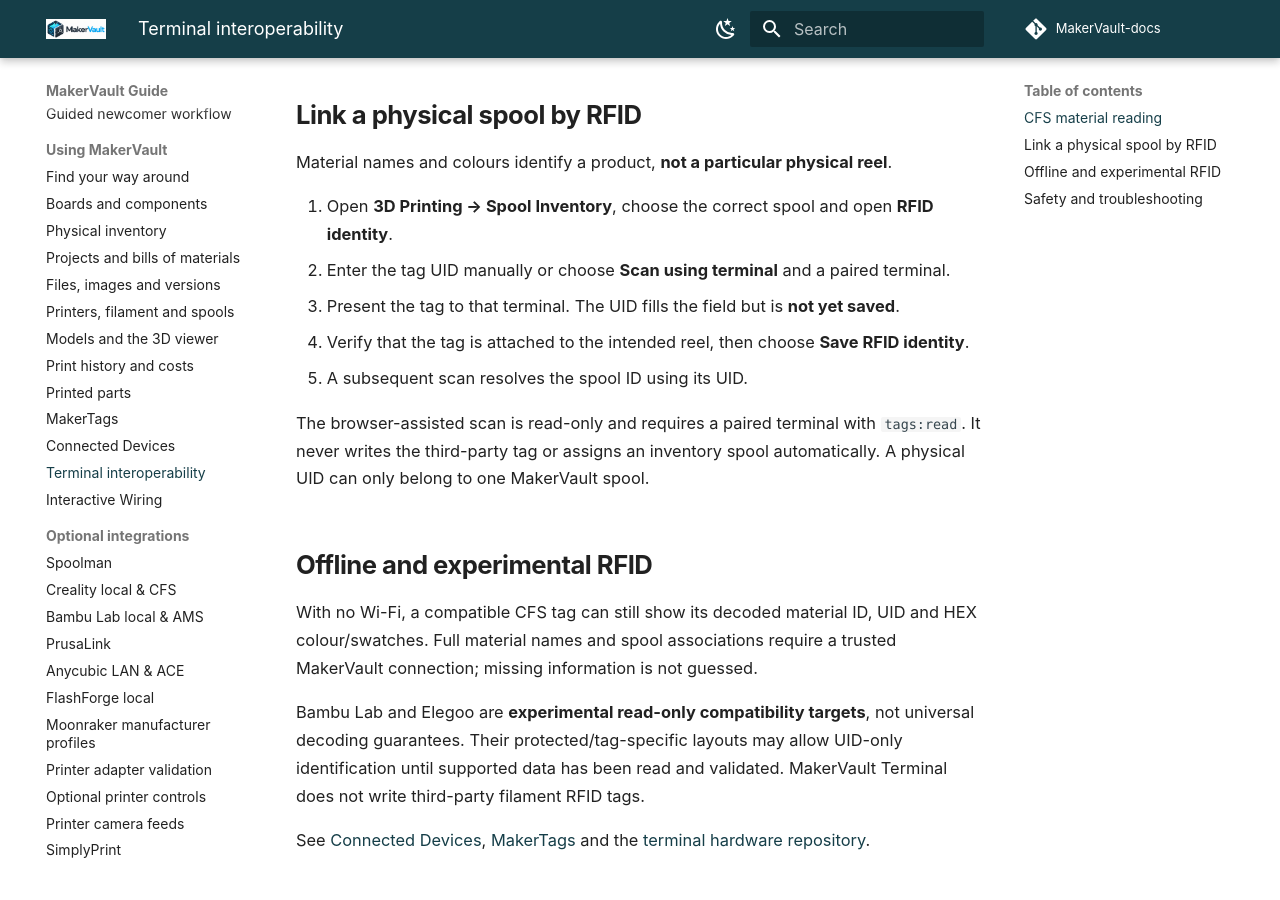
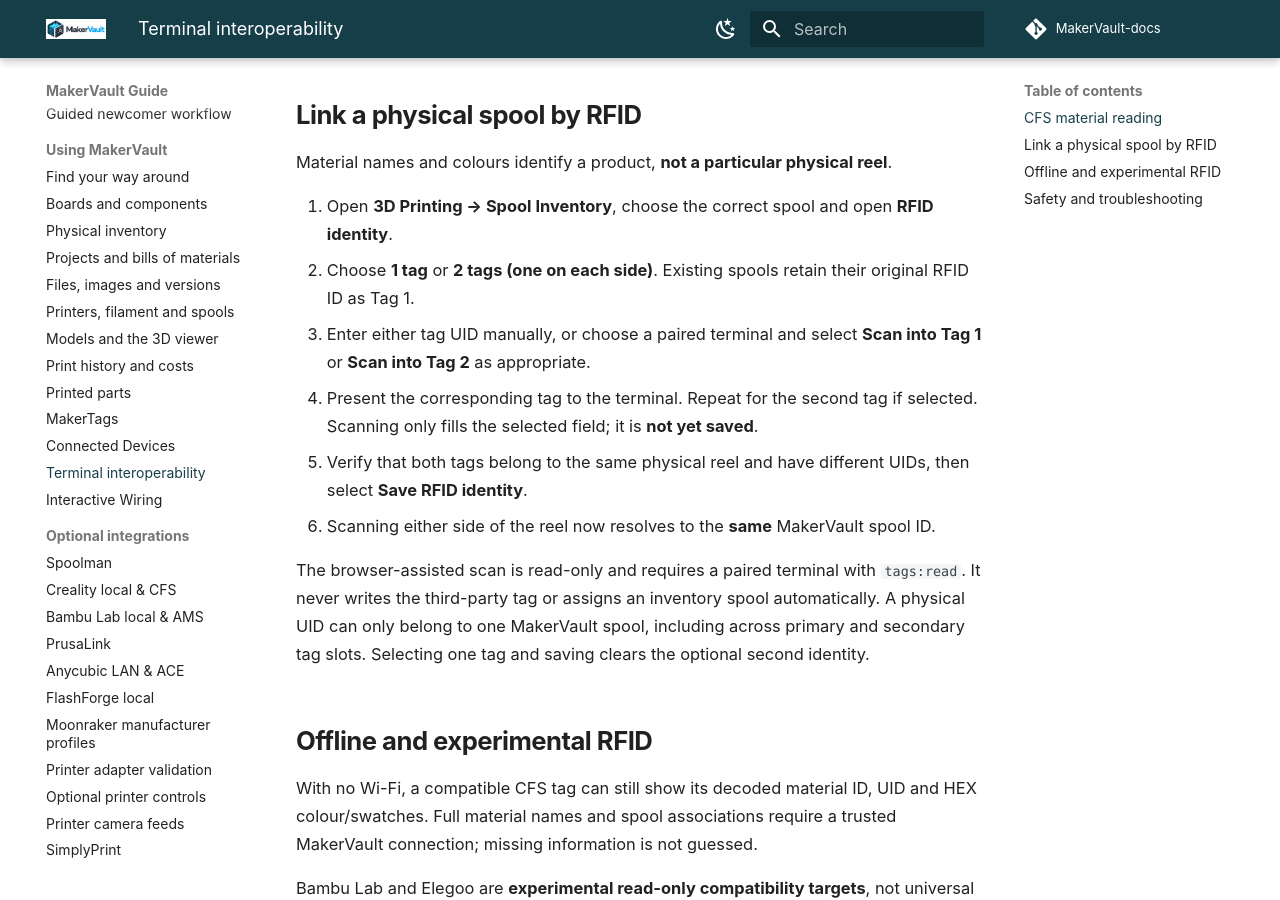
Before and after one commit to gavrd7/MakerVault-docs, an MkDocs documentation site: the page built from docs/guide/using/terminal-interoperability.md, in a window 1280 px wide and 900 px high, scrolled down 811 px. Built offline with MkDocs 1.6.1 and Material for MkDocs 9.7.7, drawn with Linux system fonts in a browser that asks for light colours; comment, search, counter and statistics services are not loaded.

Commit message:
docs: explain one- or two-tag spool identity and separate terminal scans

```diff
--- a/docs/guide/using/terminal-interoperability.md
+++ b/docs/guide/using/terminal-interoperability.md
@@ -21,12 +21,13 @@
 Material names and colours identify a product, **not a particular physical reel**.
 
 1. Open **3D Printing → Spool Inventory**, choose the correct spool and open **RFID identity**.
-2. Enter the tag UID manually or choose **Scan using terminal** and a paired terminal.
-3. Present the tag to that terminal. The UID fills the field but is **not yet saved**.
-4. Verify that the tag is attached to the intended reel, then choose **Save RFID identity**.
-5. A subsequent scan resolves the spool ID using its UID.
+2. Choose **1 tag** or **2 tags (one on each side)**. Existing spools retain their original RFID ID as Tag 1.
+3. Enter either tag UID manually, or choose a paired terminal and select **Scan into Tag 1** or **Scan into Tag 2** as appropriate.
+4. Present the corresponding tag to the terminal. Repeat for the second tag if selected. Scanning only fills the selected field; it is **not yet saved**.
+5. Verify that both tags belong to the same physical reel and have different UIDs, then select **Save RFID identity**.
+6. Scanning either side of the reel now resolves to the **same** MakerVault spool ID.
 
-The browser-assisted scan is read-only and requires a paired terminal with `tags:read`. It never writes the third-party tag or assigns an inventory spool automatically. A physical UID can only belong to one MakerVault spool.
+The browser-assisted scan is read-only and requires a paired terminal with `tags:read`. It never writes the third-party tag or assigns an inventory spool automatically. A physical UID can only belong to one MakerVault spool, including across primary and secondary tag slots. Selecting one tag and saving clears the optional second identity.
 
 ## Offline and experimental RFID
 
```
